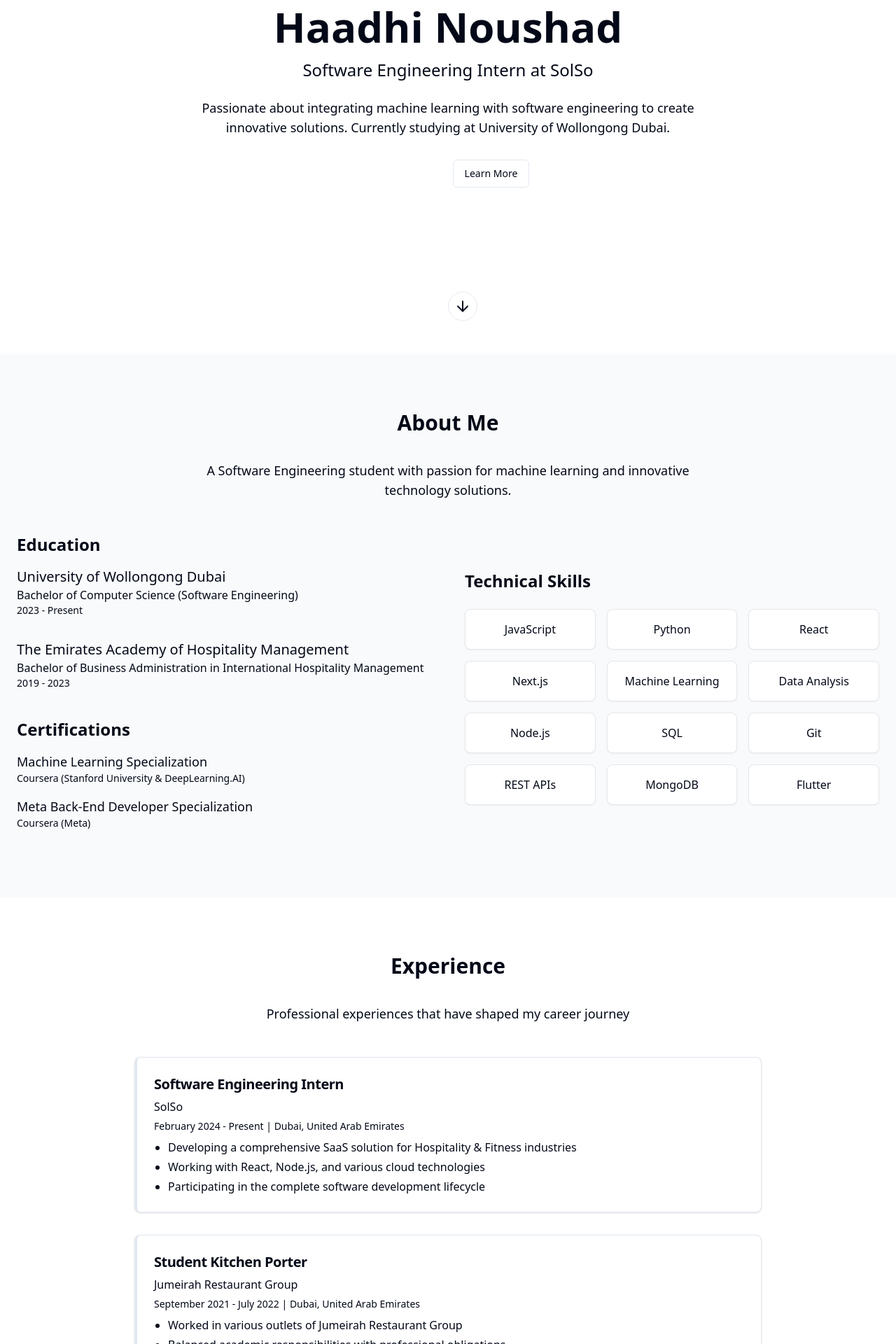
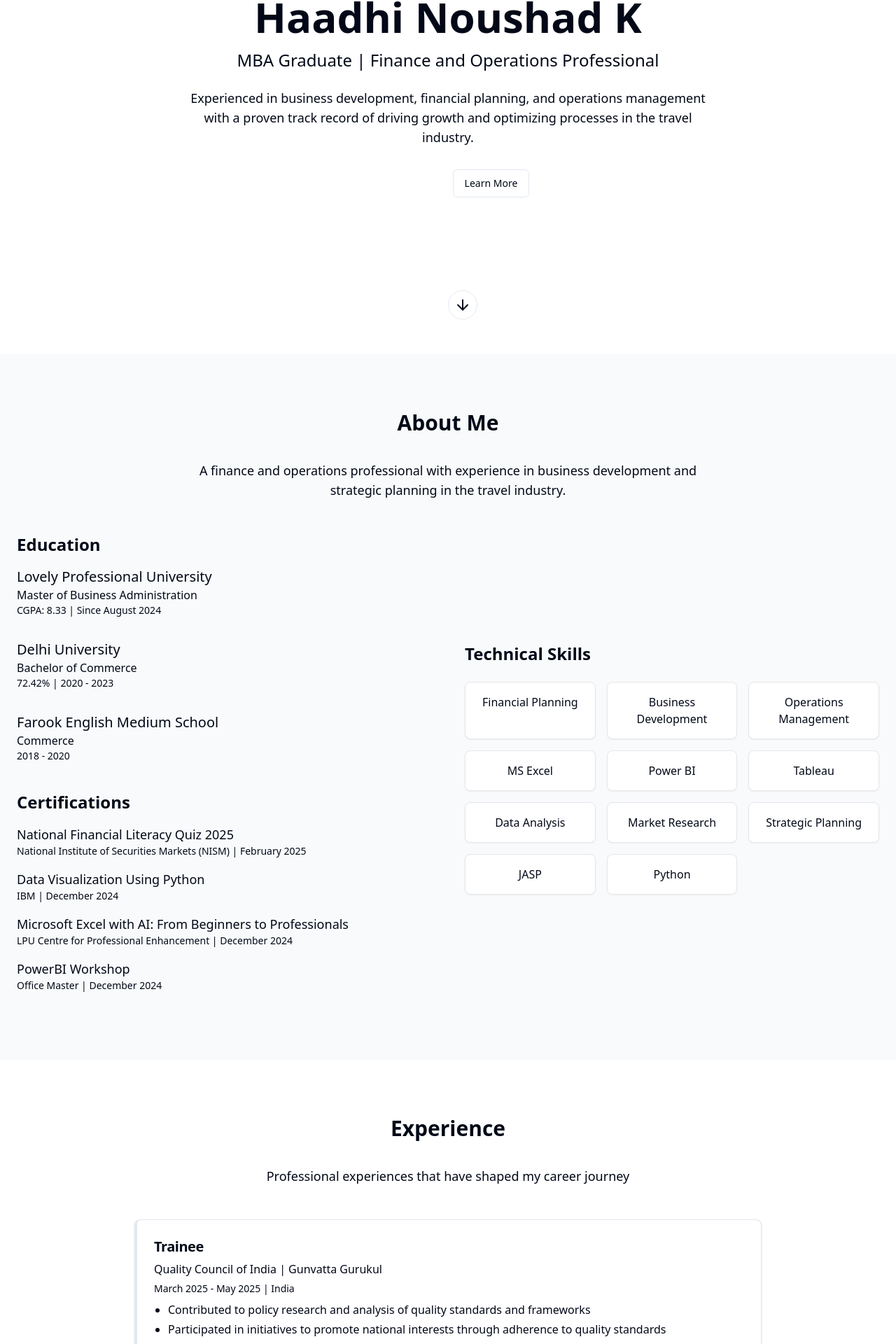
Before and after one commit to Lifeofhnk/vibrant-persona-portfolio-pro, a React (Vite) app: page / in a window 1280 px wide. Shown: the part 294-2214 px from the top of the page at 70% size. Built offline with nearby package versions, Linux system fonts and the light colour scheme.

Commit message:
Add content from LinkedIn profile
Update the portfolio with content from the provided LinkedIn profile, including skills, work experience, projects, achievements, certifications, and education.

```diff
--- a/index.html
+++ b/index.html
@@ -1,26 +1,23 @@
+
 <!DOCTYPE html>
 <html lang="en">
   <head>
     <meta charset="UTF-8" />
     <meta name="viewport" content="width=device-width, initial-scale=1.0" />
-    <title>vibrant-persona-portfolio-pro</title>
-    <meta name="description" content="Lovable Generated Project" />
-    <meta name="author" content="Lovable" />
+    <title>Haadhi Noushad K - Professional Portfolio</title>
+    <meta name="description" content="Professional portfolio of Haadhi Noushad K - MBA Graduate and Finance Professional" />
+    <meta name="author" content="Haadhi Noushad K" />
 
-    <meta property="og:title" content="vibrant-persona-portfolio-pro" />
-    <meta property="og:description" content="Lovable Generated Project" />
+    <meta property="og:title" content="Haadhi Noushad K - Professional Portfolio" />
+    <meta property="og:description" content="Professional portfolio of Haadhi Noushad K - MBA Graduate and Finance Professional" />
     <meta property="og:type" content="website" />
     <meta property="og:image" content="https://lovable.dev/opengraph-image-p98pqg.png" />
 
-    <meta name="twitter:card" content="summary_large_image" />
-    <meta name="twitter:site" content="@lovable_dev" />
-    <meta name="twitter:image" content="https://lovable.dev/opengraph-image-p98pqg.png" />
+    <link rel="icon" type="image/svg+xml" href="/favicon.ico" />
+    <script defer src="https://cdn.gpteng.co/gptengineer.js"></script>
   </head>
-
   <body>
     <div id="root"></div>
-    <!-- IMPORTANT: DO NOT REMOVE THIS SCRIPT TAG OR THIS VERY COMMENT! -->
-    <script src="https://cdn.gpteng.co/gptengineer.js" type="module"></script>
     <script type="module" src="/src/main.tsx"></script>
   </body>
 </html>
--- a/src/components/About.tsx
+++ b/src/components/About.tsx
@@ -4,9 +4,9 @@ import { Card, CardContent } from "@/components/ui/card";
 
 const About = () => {
   const skills = [
-    "JavaScript", "Python", "React", "Next.js",
-    "Machine Learning", "Data Analysis", "Node.js", "SQL",
-    "Git", "REST APIs", "MongoDB", "Flutter"
+    "Financial Planning", "Business Development", "Operations Management",
+    "MS Excel", "Power BI", "Tableau", "Data Analysis",
+    "Market Research", "Strategic Planning", "JASP", "Python"
   ];
 
   return (
@@ -16,7 +16,7 @@ const About = () => {
           <h2 className="text-3xl font-bold text-portfolio-navy mb-2">About Me</h2>
           <div className="w-20 h-1 bg-portfolio-accent mx-auto mb-6"></div>
           <p className="text-lg text-portfolio-gray max-w-3xl mx-auto">
-            A Software Engineering student with passion for machine learning and innovative technology solutions.
+            A finance and operations professional with experience in business development and strategic planning in the travel industry.
           </p>
         </div>
 
@@ -24,25 +24,39 @@ const About = () => {
           <div>
             <h3 className="text-2xl font-semibold text-portfolio-navy mb-4">Education</h3>
             <div className="mb-8">
-              <h4 className="text-xl font-medium text-portfolio-blue">University of Wollongong Dubai</h4>
-              <p className="text-portfolio-gray">Bachelor of Computer Science (Software Engineering)</p>
-              <p className="text-sm text-portfolio-gray">2023 - Present</p>
+              <h4 className="text-xl font-medium text-portfolio-blue">Lovely Professional University</h4>
+              <p className="text-portfolio-gray">Master of Business Administration</p>
+              <p className="text-sm text-portfolio-gray">CGPA: 8.33 | Since August 2024</p>
             </div>
 
             <div className="mb-8">
-              <h4 className="text-xl font-medium text-portfolio-blue">The Emirates Academy of Hospitality Management</h4>
-              <p className="text-portfolio-gray">Bachelor of Business Administration in International Hospitality Management</p>
-              <p className="text-sm text-portfolio-gray">2019 - 2023</p>
+              <h4 className="text-xl font-medium text-portfolio-blue">Delhi University</h4>
+              <p className="text-portfolio-gray">Bachelor of Commerce</p>
+              <p className="text-sm text-portfolio-gray">72.42% | 2020 - 2023</p>
+            </div>
+
+            <div className="mb-8">
+              <h4 className="text-xl font-medium text-portfolio-blue">Farook English Medium School</h4>
+              <p className="text-portfolio-gray">Commerce</p>
+              <p className="text-sm text-portfolio-gray">2018 - 2020</p>
             </div>
 
             <h3 className="text-2xl font-semibold text-portfolio-navy mb-4 mt-10">Certifications</h3>
             <div className="mb-4">
-              <h4 className="text-lg font-medium text-portfolio-blue">Machine Learning Specialization</h4>
-              <p className="text-sm text-portfolio-gray">Coursera (Stanford University & DeepLearning.AI)</p>
+              <h4 className="text-lg font-medium text-portfolio-blue">National Financial Literacy Quiz 2025</h4>
+              <p className="text-sm text-portfolio-gray">National Institute of Securities Markets (NISM) | February 2025</p>
             </div>
             <div className="mb-4">
-              <h4 className="text-lg font-medium text-portfolio-blue">Meta Back-End Developer Specialization</h4>
-              <p className="text-sm text-portfolio-gray">Coursera (Meta)</p>
+              <h4 className="text-lg font-medium text-portfolio-blue">Data Visualization Using Python</h4>
+              <p className="text-sm text-portfolio-gray">IBM | December 2024</p>
+            </div>
+            <div className="mb-4">
+              <h4 className="text-lg font-medium text-portfolio-blue">Microsoft Excel with AI: From Beginners to Professionals</h4>
+              <p className="text-sm text-portfolio-gray">LPU Centre for Professional Enhancement | December 2024</p>
+            </div>
+            <div className="mb-4">
+              <h4 className="text-lg font-medium text-portfolio-blue">PowerBI Workshop</h4>
+              <p className="text-sm text-portfolio-gray">Office Master | December 2024</p>
             </div>
           </div>
 
--- a/src/components/Contact.tsx
+++ b/src/components/Contact.tsx
@@ -32,8 +32,8 @@ const Contact = () => {
                     </div>
                     <div>
                       <h4 className="text-lg font-medium text-portfolio-navy">Email</h4>
-                      <a href="mailto:haadhin@gmail.com" className="text-portfolio-gray hover:text-portfolio-blue transition-colors">
-                        haadhin@gmail.com
+                      <a href="mailto:haadhinoushadk@gmail.com" className="text-portfolio-gray hover:text-portfolio-blue transition-colors">
+                        haadhinoushadk@gmail.com
                       </a>
                     </div>
                   </div>
@@ -44,8 +44,8 @@ const Contact = () => {
                     </div>
                     <div>
                       <h4 className="text-lg font-medium text-portfolio-navy">Phone</h4>
-                      <a href="tel:+971123456789" className="text-portfolio-gray hover:text-portfolio-blue transition-colors">
-                        +971 12 345 6789
+                      <a href="tel:+919387702020" className="text-portfolio-gray hover:text-portfolio-blue transition-colors">
+                        +91 938 770 2020
                       </a>
                     </div>
                   </div>
@@ -57,7 +57,7 @@ const Contact = () => {
                     <div>
                       <h4 className="text-lg font-medium text-portfolio-navy">Location</h4>
                       <p className="text-portfolio-gray">
-                        Dubai, United Arab Emirates
+                        Phagwara, Punjab, India
                       </p>
                     </div>
                   </div>
--- a/src/components/Experience.tsx
+++ b/src/components/Experience.tsx
@@ -5,36 +5,39 @@ import { Card, CardContent, CardHeader, CardTitle } from "@/components/ui/card";
 const Experience = () => {
   const experiences = [
     {
-      title: "Software Engineering Intern",
-      company: "SolSo",
-      period: "February 2024 - Present",
-      location: "Dubai, United Arab Emirates",
+      title: "Trainee",
+      company: "Quality Council of India | Gunvatta Gurukul",
+      period: "March 2025 - May 2025",
+      location: "India",
       description: [
-        "Developing a comprehensive SaaS solution for Hospitality & Fitness industries",
-        "Working with React, Node.js, and various cloud technologies",
-        "Participating in the complete software development lifecycle"
+        "Contributed to policy research and analysis of quality standards and frameworks",
+        "Participated in initiatives to promote national interests through adherence to quality standards",
+        "Built a professional network by collaborating with industry experts, policymakers, and peers",
+        "Gained skills in identifying and mitigating project risks to ensure quality alignment"
       ]
     },
     {
-      title: "Student Kitchen Porter",
-      company: "Jumeirah Restaurant Group",
-      period: "September 2021 - July 2022",
-      location: "Dubai, United Arab Emirates",
+      title: "Finance and Operations Manager",
+      company: "Flylux Holiday Experts",
+      period: "November 2023 - June 2024",
+      location: "India",
       description: [
-        "Worked in various outlets of Jumeirah Restaurant Group",
-        "Balanced academic responsibilities with professional obligations",
-        "Developed time management and teamwork skills in a fast-paced environment"
+        "Developed and launched international travel packages and digital solutions, driving revenue growth and enhancing customer satisfaction in a fully remote environment",
+        "Managed financial planning and budgeting for travel packages, ensuring cost-efficiency while optimizing profit margins",
+        "Managed financial operations and cash flow, reducing costs by 10% through strategic partnerships and vendor negotiations",
+        "Increased bookings by 40% through targeted marketing strategies and enhanced customer engagement, driving revenue growth"
       ]
     },
     {
-      title: "Voluntary Experience",
-      company: "Hospitality and Events",
-      period: "Various periods",
-      location: "Dubai, United Arab Emirates",
+      title: "Business Development Executive",
+      company: "Roversgo Travel Company",
+      period: "March 2022 - November 2023",
+      location: "India",
       description: [
-        "Participate in community service and volunteer events",
-        "Support various initiatives in the hospitality sector",
-        "Contribute to event management and planning"
+        "Directed the company's entry into international markets, introducing premium travel services and diversifying offerings",
+        "Developed strategic partnerships and marketing campaigns, driving a 40% increase in bookings within the first year",
+        "Streamlined logistics and operations, ensuring exceptional client experiences and service consistency",
+        "Achieved a growth rate of 30% year-on-year by leveraging innovative customer service and marketing strategies"
       ]
     }
   ];
--- a/src/components/Footer.tsx
+++ b/src/components/Footer.tsx
@@ -10,8 +10,8 @@ const Footer = () => {
       <div className="container mx-auto px-4 md:px-6">
         <div className="flex flex-col md:flex-row justify-between items-center">
           <div className="mb-6 md:mb-0">
-            <h2 className="text-2xl font-bold">Haadhi Noushad</h2>
-            <p className="text-gray-300 mt-2">Software Engineering Student</p>
+            <h2 className="text-2xl font-bold">Haadhi Noushad K</h2>
+            <p className="text-gray-300 mt-2">MBA Graduate | Finance and Operations Professional</p>
           </div>
 
           <div className="flex space-x-4">
@@ -34,7 +34,7 @@ const Footer = () => {
               <Linkedin className="h-6 w-6" />
             </a>
             <a
-              href="mailto:haadhin@gmail.com"
+              href="mailto:haadhinoushadk@gmail.com"
               className="text-gray-300 hover:text-white transition-colors"
               aria-label="Email"
             >
@@ -44,7 +44,7 @@ const Footer = () => {
         </div>
 
         <div className="mt-8 pt-8 border-t border-gray-700 text-center text-gray-400 text-sm">
-          <p>&copy; {currentYear} Haadhi Noushad. All rights reserved.</p>
+          <p>&copy; {currentYear} Haadhi Noushad K. All rights reserved.</p>
         </div>
       </div>
     </footer>
--- a/src/components/Hero.tsx
+++ b/src/components/Hero.tsx
@@ -22,13 +22,13 @@ const Hero = () => {
       <div className="container mx-auto px-4 md:px-6 relative z-10">
         <div className="max-w-3xl mx-auto text-center">
           <h1 className="text-4xl md:text-5xl lg:text-6xl font-bold text-portfolio-navy mb-4 animate-fade-in">
-            <span className="block">Haadhi Noushad</span>
+            <span className="block">Haadhi Noushad K</span>
           </h1>
           <h2 className="text-xl md:text-2xl text-portfolio-gray mb-6 animate-fade-in-delayed">
-            Software Engineering Intern at SolSo
+            MBA Graduate | Finance and Operations Professional
           </h2>
           <p className="text-lg text-portfolio-gray mb-8 animate-fade-in-delayed">
-            Passionate about integrating machine learning with software engineering to create innovative solutions. Currently studying at University of Wollongong Dubai.
+            Experienced in business development, financial planning, and operations management with a proven track record of driving growth and optimizing processes in the travel industry.
           </p>
           <div className="flex flex-col sm:flex-row justify-center gap-4 animate-fade-in-delayed">
             <Button
--- a/src/components/Navbar.tsx
+++ b/src/components/Navbar.tsx
@@ -57,7 +57,7 @@ const Navbar = () => {
           }}
           className="text-portfolio-navy font-bold text-xl hover:text-portfolio-blue transition-colors"
         >
-          Haadhi Noushad
+          Haadhi Noushad K
         </a>
 
         {/* Mobile Menu Button */}
--- a/src/components/Projects.tsx
+++ b/src/components/Projects.tsx
@@ -8,35 +8,35 @@ import { Github, ExternalLink } from "lucide-react";
 const Projects = () => {
   const projects = [
     {
-      title: "Hotel Management System",
-      description: "Developed a comprehensive hotel management system with booking capabilities, room management, and customer tracking.",
-      technologies: ["React", "Node.js", "MongoDB", "Express"],
-      githubLink: "#",
-      liveLink: "#",
+      title: "Unlocking Growth: Navigating Export Opportunities",
+      description: "Explored international trade dynamics, export procedures, and market entry strategies. Analyzed India's spice exports (HS Code 0910), focusing on key markets, trade incentives, and the role of certifications and subsidies in enhancing global competitiveness.",
+      technologies: ["International Business", "Market Research", "Export Analysis"],
+      time: "February 2025",
+      institution: "Lovely Professional University",
       image: "placeholder.svg"
     },
     {
-      title: "Machine Learning Model for Customer Segmentation",
-      description: "Created a machine learning model to segment hotel customers based on their booking patterns and preferences.",
-      technologies: ["Python", "Scikit-learn", "Pandas", "Matplotlib"],
-      githubLink: "#",
-      liveLink: "#",
+      title: "Analysis and Competitor Benchmarking: Adani Energy Solutions",
+      description: "Analyzed Adani Energy's capital structure, benchmarking against Tata Power to identify improvements. Provided insights on profitability, liquidity, and solvency for better market positioning.",
+      technologies: ["Financial Analysis", "Benchmarking", "Strategic Planning"],
+      time: "December 2024",
+      institution: "Lovely Professional University",
       image: "placeholder.svg"
     },
     {
-      title: "Restaurant Inventory Tracker",
-      description: "Built an application to track and manage restaurant inventory with real-time updates and alerts for low stock.",
-      technologies: ["JavaScript", "React", "Firebase", "Material UI"],
-      githubLink: "#",
-      liveLink: "#",
+      title: "Volkswagen Operations Study Analysis",
+      description: "Examined supply chain logistics and strategies to maintain sustainability and international growth. Conducted data analysis using Tableau, JASP, Power BI, and Excel. Provided actionable insights to optimize Volkswagen's global supply chain operations through data visualization and reporting.",
+      technologies: ["Tableau", "JASP", "Power BI", "Excel"],
+      time: "September 2024",
+      institution: "Lovely Professional University",
       image: "placeholder.svg"
     },
     {
-      title: "Hospitality Data Analysis Dashboard",
-      description: "Designed and implemented a data visualization dashboard for hospitality metrics and KPIs.",
-      technologies: ["Python", "Dash", "Plotly", "SQL"],
-      githubLink: "#",
-      liveLink: "#",
+      title: "Professional Development and Networking: Career Wisdom",
+      description: "Conducted a project focused on career development and wisdom. Interacted with 30 faculty members to gather career advice and insights. Compiled the findings into actionable career strategies for personal growth and professional success.",
+      technologies: ["Networking", "Career Development", "Research"],
+      time: "September 2024",
+      institution: "Lovely Professional University",
       image: "placeholder.svg"
     }
   ];
@@ -48,7 +48,7 @@ const Projects = () => {
           <h2 className="text-3xl font-bold text-portfolio-navy mb-2">Projects</h2>
           <div className="w-20 h-1 bg-portfolio-accent mx-auto mb-6"></div>
           <p className="text-lg text-portfolio-gray max-w-3xl mx-auto">
-            Showcasing my technical skills through various projects
+            Academic and professional projects showcasing my analytical and business skills
           </p>
         </div>
 
@@ -64,6 +64,7 @@ const Projects = () => {
               </div>
               <CardHeader>
                 <CardTitle className="text-xl font-bold text-portfolio-navy">{project.title}</CardTitle>
+                <div className="text-sm text-portfolio-gray">{project.time} | {project.institution}</div>
                 <div className="flex flex-wrap gap-2 mt-2">
                   {project.technologies.map((tech, i) => (
                     <Badge key={i} className="bg-portfolio-blue text-white hover:bg-portfolio-navy">
@@ -77,27 +78,6 @@ const Projects = () => {
                   {project.description}
                 </CardDescription>
               </CardContent>
-              <CardFooter className="flex justify-between gap-4 pt-4">
-                <Button
-                  variant="outline"
-                  className="flex-1 border-portfolio-blue text-portfolio-blue hover:bg-portfolio-blue hover:text-white"
-                  asChild
-                >
-                  <a href={project.githubLink} target="_blank" rel="noopener noreferrer">
-                    <Github className="mr-2 h-4 w-4" />
-                    Code
-                  </a>
-                </Button>
-                <Button
-                  className="flex-1 bg-portfolio-blue hover:bg-portfolio-navy text-white"
-                  asChild
-                >
-                  <a href={project.liveLink} target="_blank" rel="noopener noreferrer">
-                    <ExternalLink className="mr-2 h-4 w-4" />
-                    Live Demo
-                  </a>
-                </Button>
-              </CardFooter>
             </Card>
           ))}
         </div>
```
